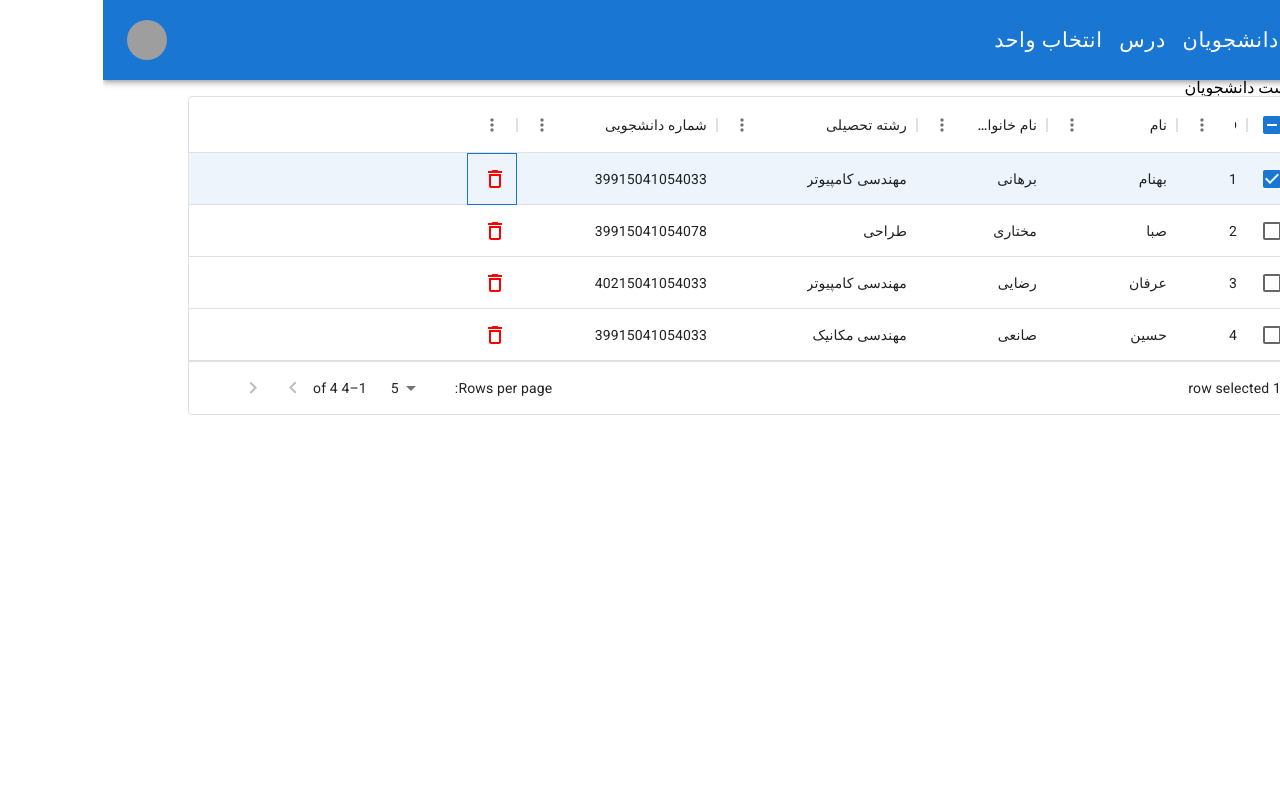
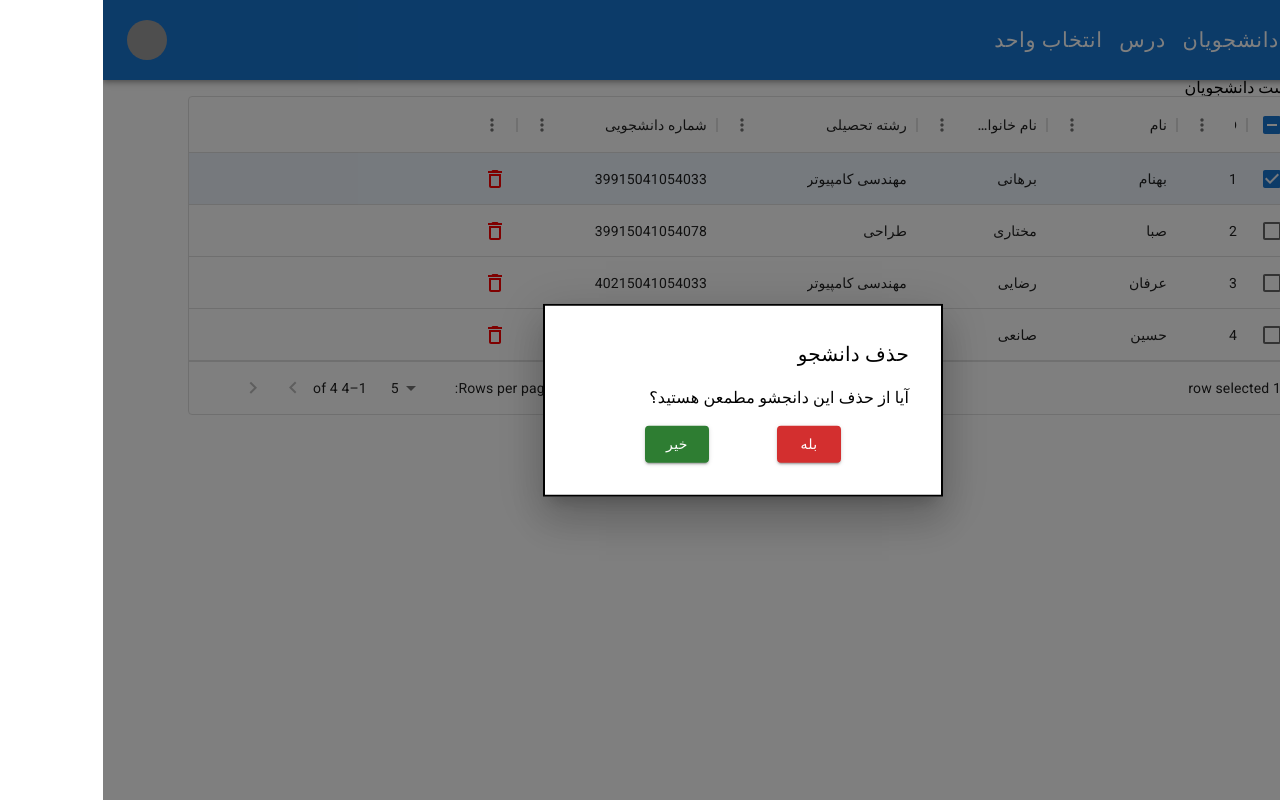
Before and after one commit to BehnamBorhani/redux-exercise, a React (Create React App) app: page /students in a window 1280 px wide. Both pictures are taken after a click on the element 389 px from the left and 179 px from the top of the page. Built offline with nearby package versions, Linux system fonts and the light colour scheme; data requests are answered from the project's data file; grey boxes are pictures that could not be loaded.

Commit message:
add delete modal

```diff
--- a/src/components/Students/Students.js
+++ b/src/components/Students/Students.js
@@ -1,4 +1,4 @@
-import * as React from "react";
+import React, { useState } from "react";
 import { DataGrid } from "@mui/x-data-grid";
 import DeleteOutlineIcon from "@mui/icons-material/DeleteOutline";
 import EditIcon from "@mui/icons-material/Edit";
@@ -8,8 +8,24 @@ import {
   useRemoveStudentMutation,
 } from "../../redux/services/studentsApi";
 import "./Students.scss";
+import { Box, Button, Modal, Typography } from "@mui/material";
+
+const style = {
+  position: "absolute",
+  top: "50%",
+  left: "50%",
+  transform: "translate(-50%, -50%)",
+  width: 400,
+  bgcolor: "background.paper",
+  border: "2px solid #000",
+  boxShadow: 24,
+  p: 4,
+};
 
 export default function Students() {
+  const [openDeleteModal, setOpenDeleteModal] = useState(false);
+  const [studentID, setStudentID] = useState(1);
+
   const { data: rows, isLoading } = useGetStudentsQuery();
   const [addStudent, { isLoading: isAddingStudent }] = useAddStudentMutation();
   const [removeStudent, { isLoading: isRemovingStudent }] =
@@ -38,7 +54,10 @@ export default function Students() {
           <>
             <DeleteOutlineIcon
               className="actionIcons studentDeleteIcon"
-              onClick={() => removeStudent(params.row.id)}
+              onClick={() => {
+                setStudentID(params.row.id);
+                setOpenDeleteModal(true);
+              }}
             />
           </>
         );
@@ -47,6 +66,7 @@ export default function Students() {
   ];
 
   return (
+    <>
       <section id="students">
         <h1>لیست دانشجویان</h1>
         {rows?.length && (
@@ -63,5 +83,45 @@ export default function Students() {
           />
         )}
       </section>
+
+      {/* Delete Modal */}
+      <Modal
+        open={openDeleteModal}
+        onClose={() => setOpenDeleteModal(false)}
+        aria-labelledby="modal-modal-title"
+        aria-describedby="modal-modal-description"
+      >
+        <Box sx={style}>
+          <Typography id="modal-modal-title" variant="h6" component="h2">
+            حذف دانشجو
+          </Typography>
+          <Typography id="modal-modal-description" sx={{ mt: 2 }}>
+            آیا از حذف این دانجشو مطمعن هستید؟
+          </Typography>
+          <br />
+          <div style={{ display: "flex", justifyContent: "space-evenly" }}>
+            <Button
+              onClick={() => {
+                removeStudent(studentID);
+                if (!isRemovingStudent) {
+                  setOpenDeleteModal(false);
+                }
+              }}
+              variant="contained"
+              color="error"
+            >
+              بله
+            </Button>
+            <Button
+              onClick={() => setOpenDeleteModal(false)}
+              variant="contained"
+              color="success"
+            >
+              خیر
+            </Button>
+          </div>
+        </Box>
+      </Modal>
+    </>
   );
 }
```
Lines whose indentation alone changed are shown as unchanged.
